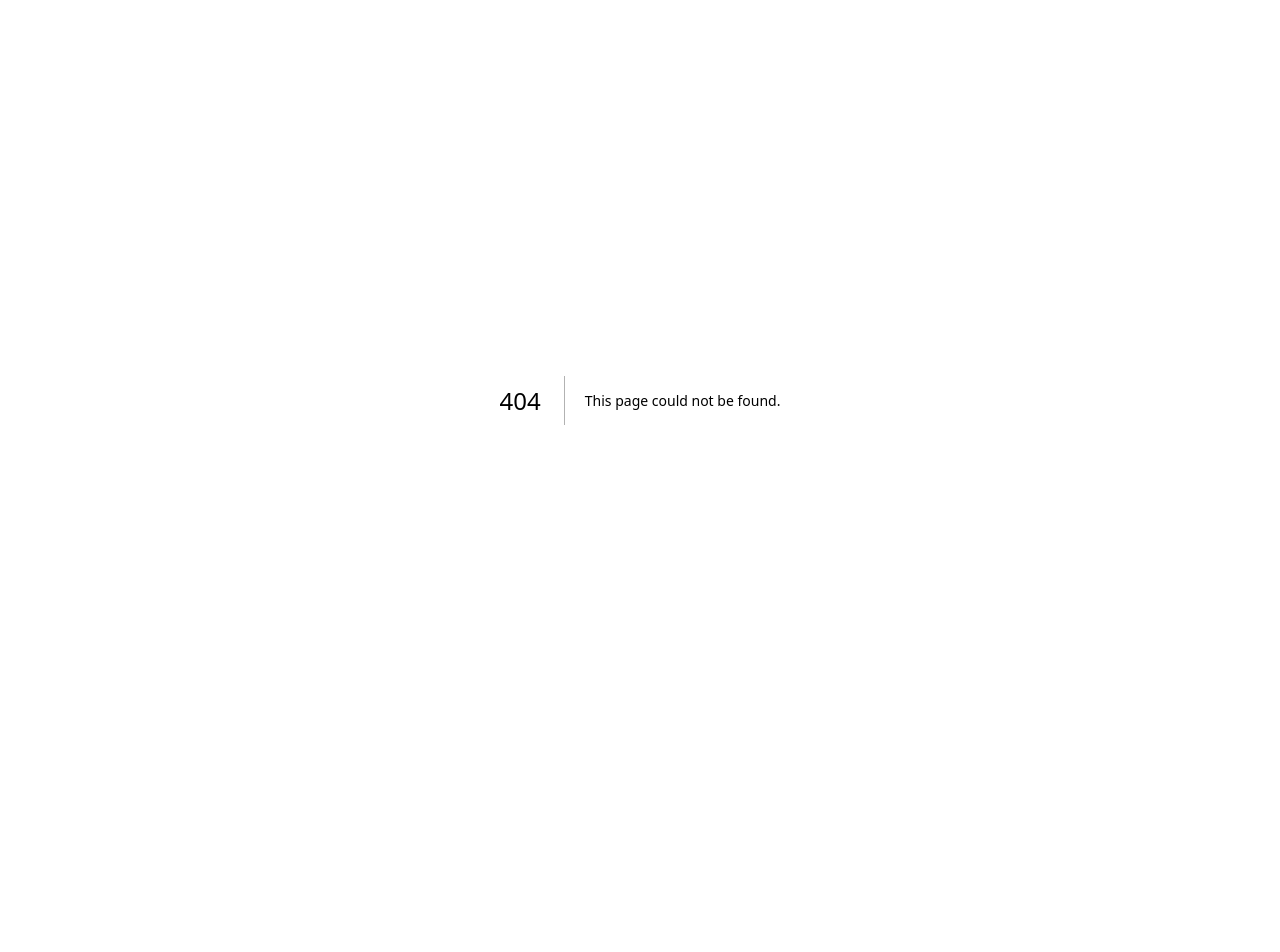
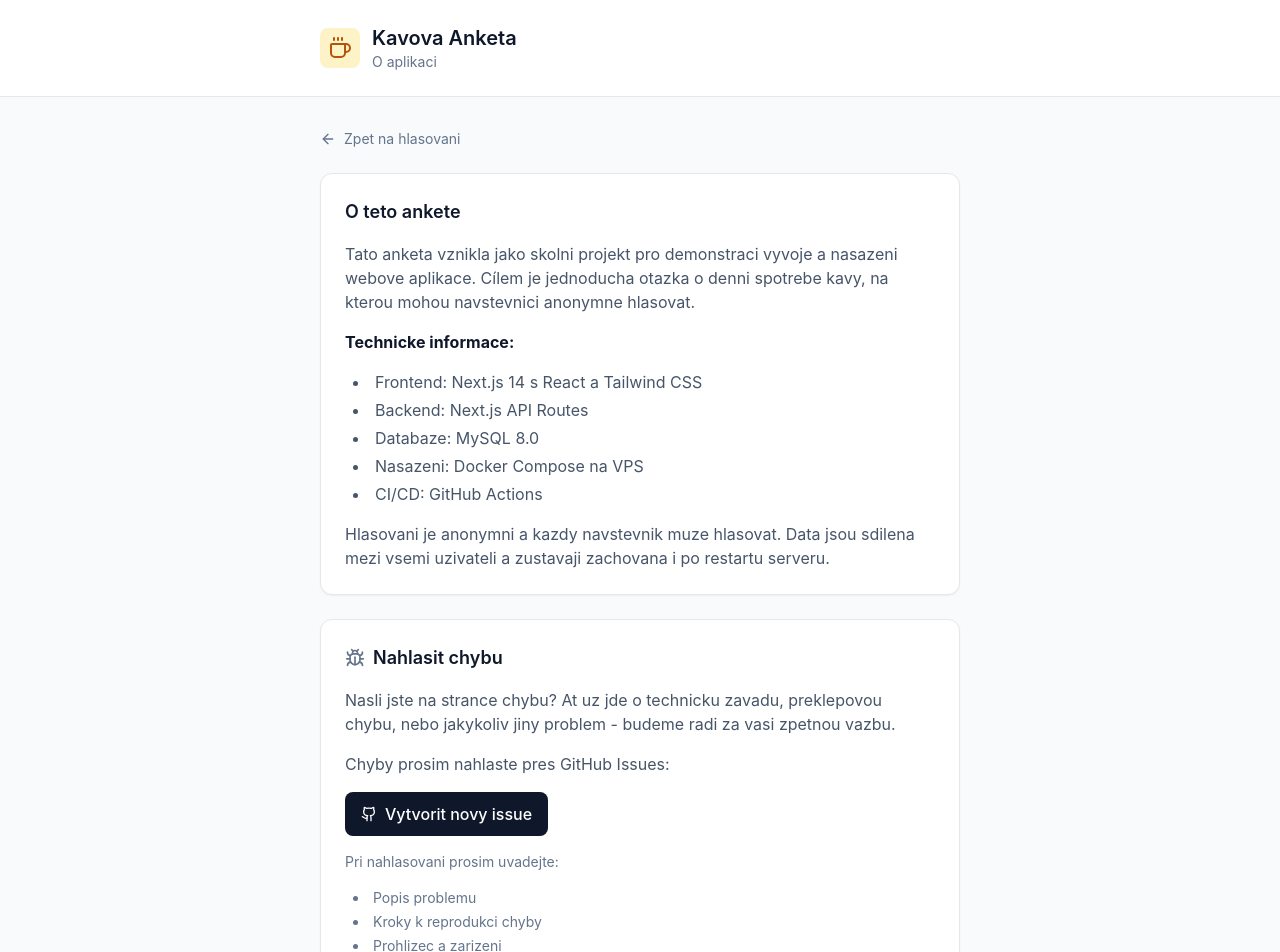
Before and after one commit to riveerxd/anketa, a Next.js app in the folder app/: page /about in a window 1280 px wide. Before the commit this address had no page. Shown: the top 952 px of the page. Before the commit the page ends 800 px from the top, so only its background shows below. Built offline with nearby package versions, Linux system fonts and the light colour scheme.

Commit message:
Add about page, deployment docs, and monitoring in diagram

```diff
--- /dev/null
+++ b/app/src/app/about/page.tsx
@@ -0,0 +1,109 @@
+'use client';
+
+import { Coffee, ArrowLeft, Bug, Github } from 'lucide-react';
+import Link from 'next/link';
+
+export default function AboutPage() {
+  return (
+    <div className="min-h-screen bg-slate-50">
+      {/* Header */}
+      <header className="border-b bg-white">
+        <div className="max-w-2xl mx-auto px-4 py-6">
+          <div className="flex items-center gap-3">
+            <div className="p-2 bg-amber-100 rounded-lg">
+              <Coffee className="w-6 h-6 text-amber-700" />
+            </div>
+            <div>
+              <h1 className="text-xl font-semibold text-slate-900">Kavova Anketa</h1>
+              <p className="text-sm text-slate-500">O aplikaci</p>
+            </div>
+          </div>
+        </div>
+      </header>
+
+      <main className="max-w-2xl mx-auto px-4 py-8">
+        {/* Back link */}
+        <Link
+          href="/"
+          className="inline-flex items-center gap-2 text-sm text-slate-500 hover:text-slate-700 mb-6"
+        >
+          <ArrowLeft className="w-4 h-4" />
+          Zpet na hlasovani
+        </Link>
+
+        {/* About Card */}
+        <div className="bg-white rounded-xl border shadow-sm p-6 mb-6">
+          <h2 className="text-lg font-semibold text-slate-900 mb-4">O teto ankete</h2>
+
+          <div className="space-y-4 text-slate-600">
+            <p>
+              Tato anketa vznikla jako skolni projekt pro demonstraci vyvoje a nasazeni
+              webove aplikace. Cílem je jednoducha otazka o denni spotrebe kavy, na kterou
+              mohou navstevnici anonymne hlasovat.
+            </p>
+
+            <p>
+              <strong className="text-slate-900">Technicke informace:</strong>
+            </p>
+            <ul className="list-disc list-inside space-y-1 ml-2">
+              <li>Frontend: Next.js 14 s React a Tailwind CSS</li>
+              <li>Backend: Next.js API Routes</li>
+              <li>Databaze: MySQL 8.0</li>
+              <li>Nasazeni: Docker Compose na VPS</li>
+              <li>CI/CD: GitHub Actions</li>
+            </ul>
+
+            <p>
+              Hlasovani je anonymni a kazdy navstevnik muze hlasovat. Data jsou sdilena
+              mezi vsemi uzivateli a zustavaji zachovana i po restartu serveru.
+            </p>
+          </div>
+        </div>
+
+        {/* Bug Report Card */}
+        <div className="bg-white rounded-xl border shadow-sm p-6">
+          <div className="flex items-center gap-2 mb-4">
+            <Bug className="w-5 h-5 text-slate-500" />
+            <h2 className="text-lg font-semibold text-slate-900">Nahlasit chybu</h2>
+          </div>
+
+          <div className="space-y-4 text-slate-600">
+            <p>
+              Nasli jste na strance chybu? At uz jde o technicku zavadu, preklepovou chybu,
+              nebo jakykoliv jiny problem - budeme radi za vasi zpetnou vazbu.
+            </p>
+
+            <p>Chyby prosim nahlaste pres GitHub Issues:</p>
+
+            <a
+              href="https://github.com/riveerxd/anketa/issues/new"
+              target="_blank"
+              rel="noopener noreferrer"
+              className="inline-flex items-center gap-2 px-4 py-2.5 rounded-lg font-medium transition-colors bg-slate-900 text-white hover:bg-slate-800"
+            >
+              <Github className="w-4 h-4" />
+              Vytvorit novy issue
+            </a>
+
+            <p className="text-sm text-slate-500">
+              Pri nahlasovani prosim uvadejte:
+            </p>
+            <ul className="list-disc list-inside space-y-1 ml-2 text-sm text-slate-500">
+              <li>Popis problemu</li>
+              <li>Kroky k reprodukci chyby</li>
+              <li>Prohlizec a zarizeni</li>
+              <li>Screenshot (pokud je to mozne)</li>
+            </ul>
+          </div>
+        </div>
+      </main>
+
+      {/* Footer */}
+      <footer className="border-t bg-white mt-auto">
+        <div className="max-w-2xl mx-auto px-4 py-4 text-center text-sm text-slate-500">
+          2026 Kavova Anketa
+        </div>
+      </footer>
+    </div>
+  );
+}
--- a/app/src/app/page.tsx
+++ b/app/src/app/page.tsx
@@ -9,8 +9,10 @@ import {
   Check,
   AlertCircle,
   Lock,
-  ChevronRight
+  ChevronRight,
+  Info
 } from 'lucide-react';
+import Link from 'next/link';
 import { cn } from '@/lib/utils';
 
 interface Option {
@@ -304,8 +306,13 @@ export default function Home() {
 
       {/* Footer */}
       <footer className="border-t bg-white mt-auto">
-        <div className="max-w-2xl mx-auto px-4 py-4 text-center text-sm text-slate-500">
-          2026 Kavova Anketa
+        <div className="max-w-2xl mx-auto px-4 py-4 flex items-center justify-center gap-4 text-sm text-slate-500">
+          <span>2026 Kavova Anketa</span>
+          <span className="text-slate-300">|</span>
+          <Link href="/about" className="inline-flex items-center gap-1 hover:text-slate-700 transition-colors">
+            <Info className="w-3.5 h-3.5" />
+            O ankete
+          </Link>
         </div>
       </footer>
     </div>
```
Also changed, not shown: 3 other files (tests, documents, lock files or other folders).
